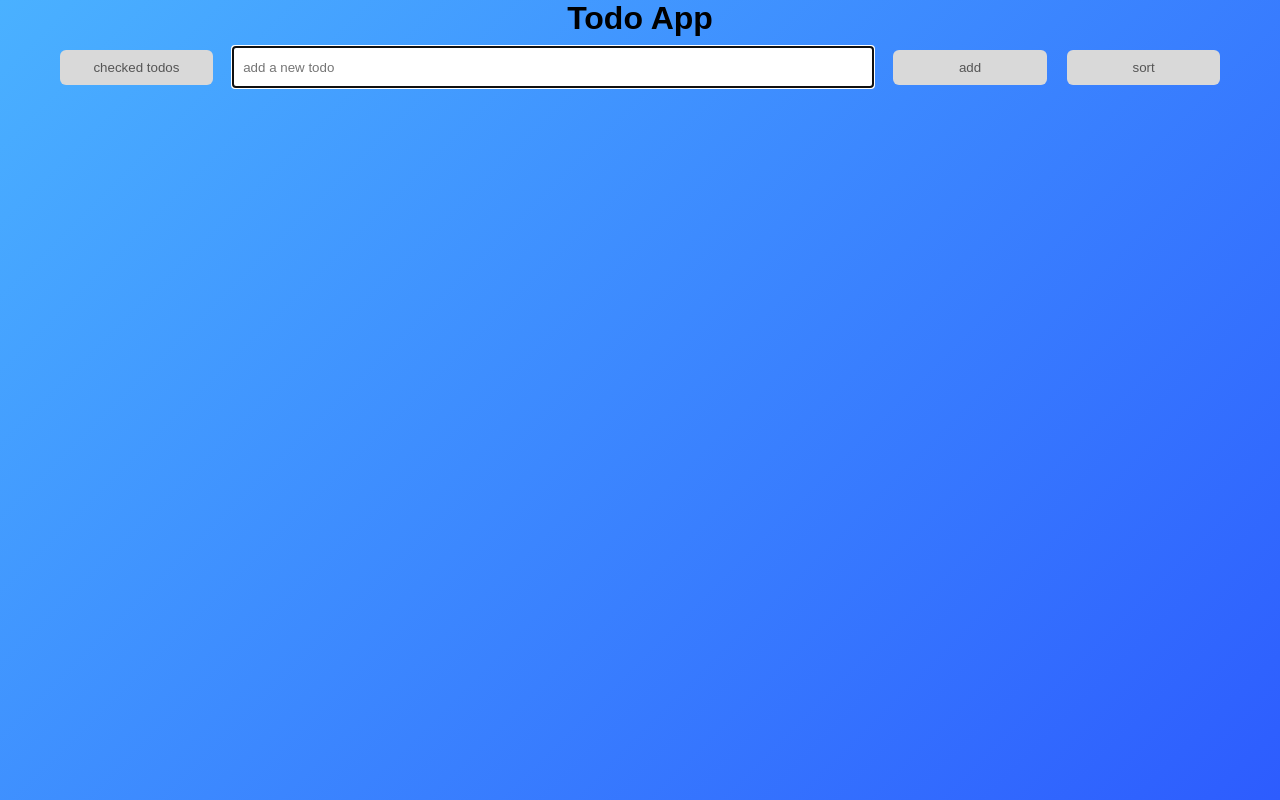
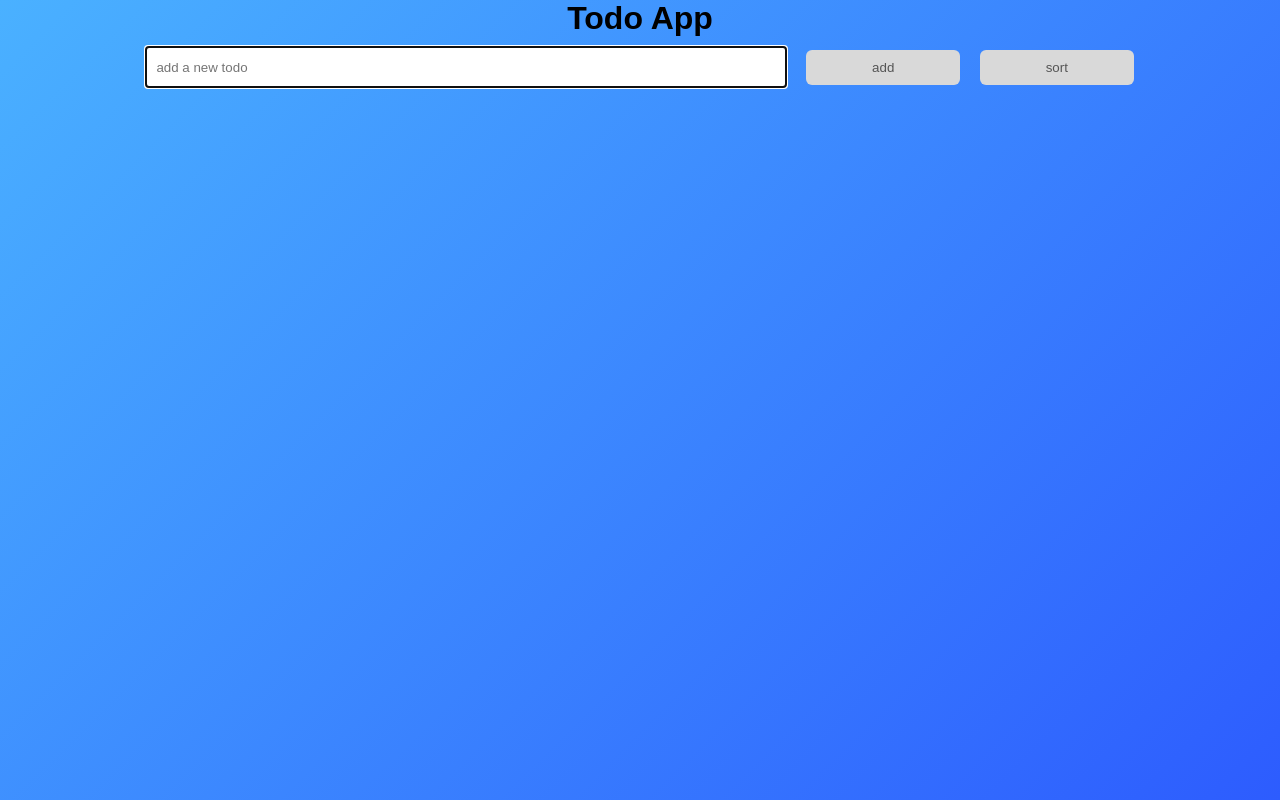
Before and after one commit to mahmoudabdulmuty/crud-app, a Vue app: page / in a window 1280 px wide. Built offline with nearby package versions, Linux system fonts and the light colour scheme.

Commit message:
fix check Button

```diff
--- a/src/App.vue
+++ b/src/App.vue
@@ -9,7 +9,7 @@
       placeholder="search todos"
     />
 
-    <button ref="checkedButton" @click="toggleChecked">
+    <button v-if="isCheckButtonVisible" @click="toggleChecked">
       {{ checkedValue }} todos
     </button>
 
@@ -67,7 +67,7 @@
 </template>
 
 <script setup>
-import { computed, onMounted, reactive, ref } from "vue";
+import { computed, onMounted, reactive, ref, watch } from "vue";
 
 onMounted(() => {
   newTodo.value.focus();
@@ -80,6 +80,7 @@
 
 const searchQuery = ref("");
 const checked = ref(false);
+const isCheckButtonVisible = ref(false);
 const addBtn = ref("add");
 const newTodo = ref("");
 const targetId = ref(null);
@@ -151,6 +152,14 @@
 
 const checkedValue = computed(() => {
   return checked.value ? "all" : "checked";
+});
+
+watch(state.todos, () => {
+  state.todos.forEach((todo) => {
+    if (todo.done) {
+      isCheckButtonVisible.value = true;
+    }
+  });
 });
 
 const sortTodos = () => {
```
